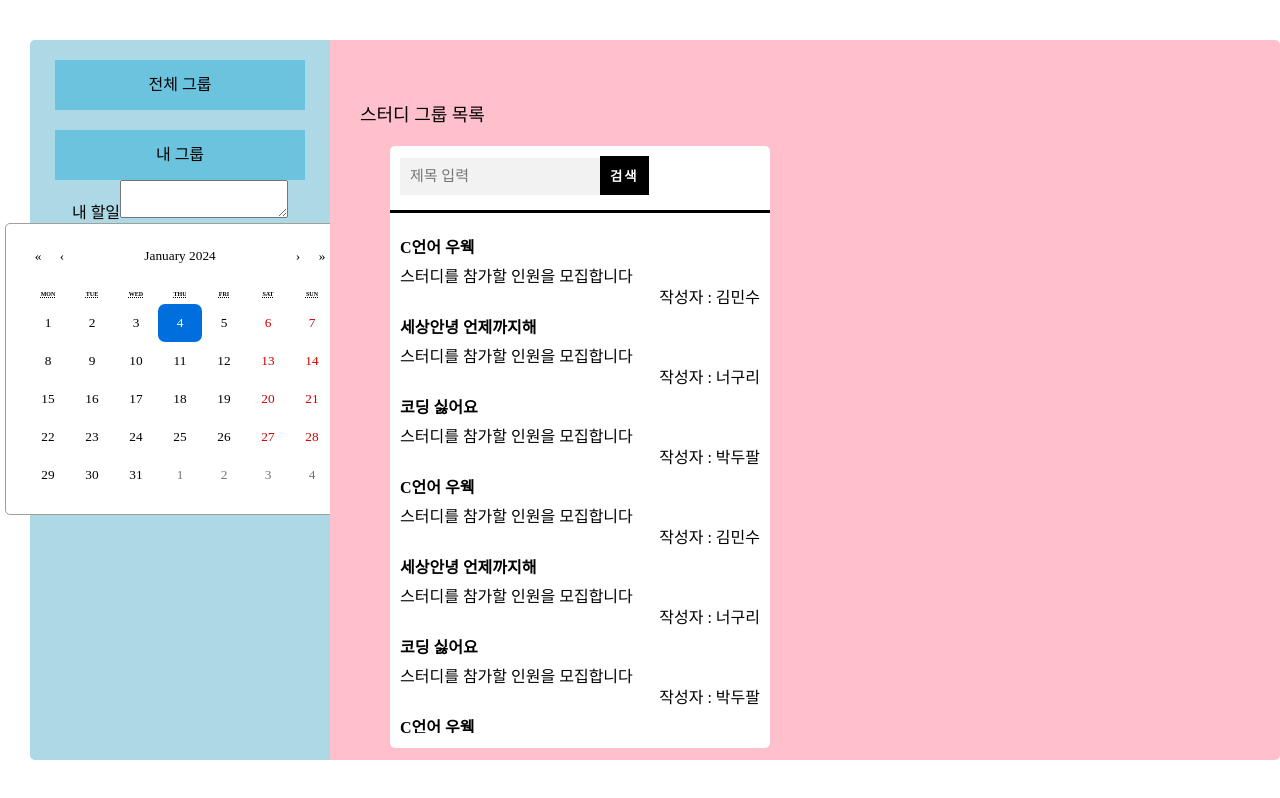
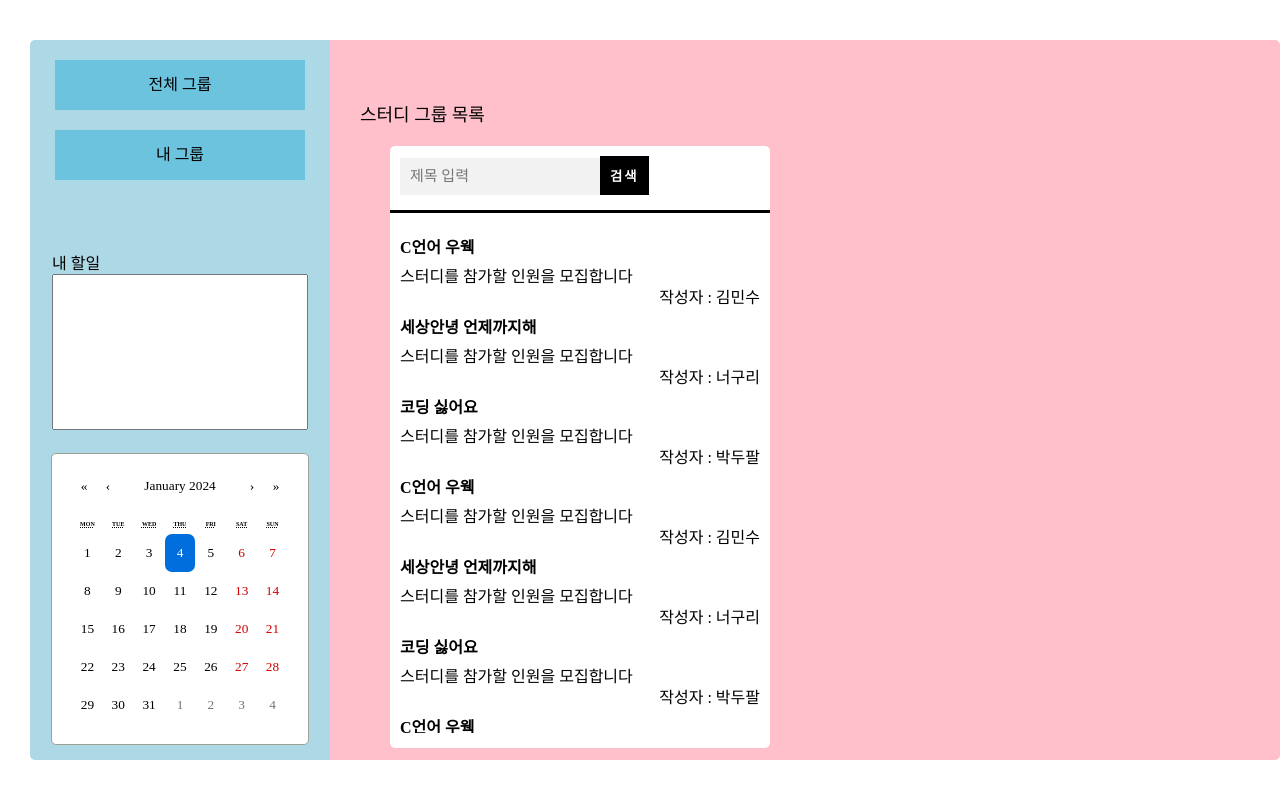
Before and after one commit to iam6ukk/qstudy_front, a React (Create React App) app: page /main in a window 1280 px wide. Built offline with nearby package versions, Linux system fonts and the light colour scheme; a web font is replaced by a local one.

Commit message:
메뉴바 수정

```diff
--- a/src/components/css/header.module.css
+++ b/src/components/css/header.module.css
@@ -1,4 +1,5 @@
 .header_container {
+    position: relative;
     width: 300px;
     height: 90%;
     max-height: 1200px;
@@ -29,3 +30,18 @@ a {
     color: black;
 
 }
+
+.board_todo {
+    position: absolute;
+    bottom: 330px;
+    display: flex;
+    flex-direction: column;
+    margin-top: 200px;
+
+    textarea {
+        width: 250px;
+        height: 150px;
+        font-size: 16px;
+        resize: none;
+      }
+}
--- a/src/components/header.js
+++ b/src/components/header.js
@@ -6,9 +6,13 @@ import { useState } from "react";
 
 
 export const CalendarBox = styled.div`
+  position: absolute;
+  bottom: 15px;
   display: flex;
   align-items: center;
   justify-content: left;
+  margin-top: 200px;
+  width: 258px;
 `;
 
 export const StyleCalendar = styled(Calendar)`
```
